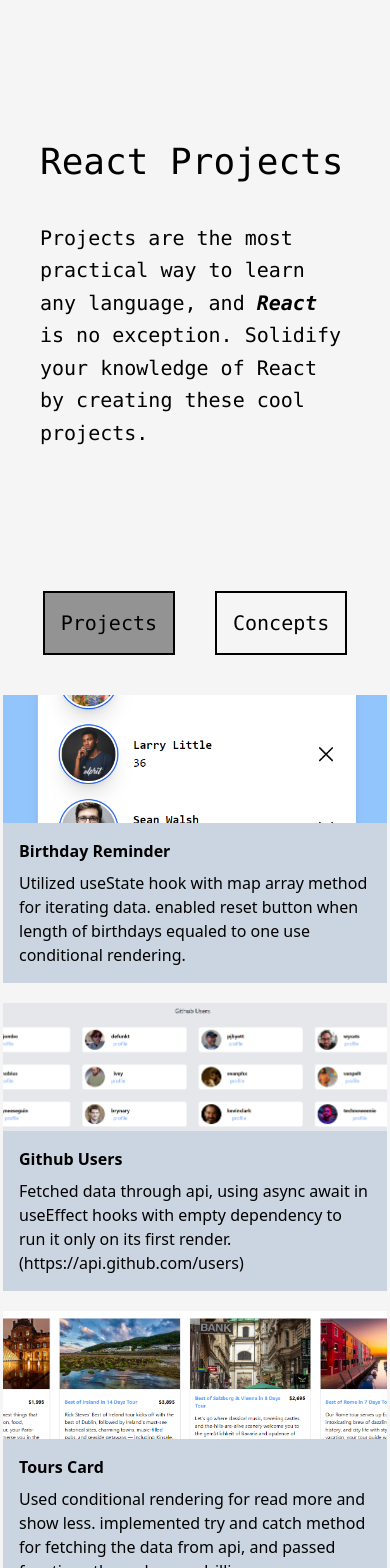
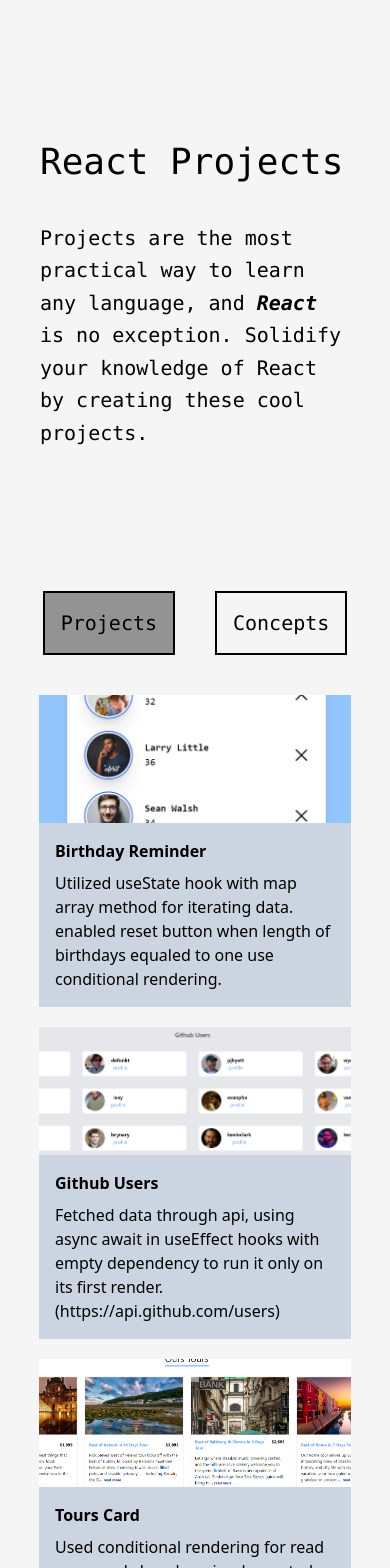
Before and after one commit to iamadityamall/react-projects, a React (Create React App) app: page /projects in a window 390 px wide. Shown: the top 1568 px of the page. Built offline with nearby package versions, Linux system fonts and the light colour scheme.

Commit message:
width updated

```diff
--- a/src/components/SingleProject.jsx
+++ b/src/components/SingleProject.jsx
@@ -1,5 +1,4 @@
 import React from "react";
-
 
 const SingleProject = ({ data }) => {
   const { name, info, link, image } = data;
@@ -9,13 +8,9 @@ const SingleProject = ({ data }) => {
       href={link}
       target="_blank"
       rel="noreferrer"
-      className="flex flex-col w-96 rounded-lg"
+      className="flex flex-col w-[80vw] rounded-lg sm:w-[60vw] md:w-[45vw] lg:w-[30vw] xl:w-[20vw]"
     >
-      <img
-        src={image}
-        alt={name}
-        className="w-full object-cover h-32"
-      />
+      <img src={image} alt={name} className="w-full object-cover h-32" />
       <div className="flex flex-col p-4 bg-slate-300 h-full">
         <h4 className="font-bold">{name}</h4>
         <p className="pt-2 h-full">{info}</p>
--- a/src/pages/Projects.jsx
+++ b/src/pages/Projects.jsx
@@ -8,7 +8,7 @@ const Projects = () => {
     document.title = "react-projects";
   }, []);
 
-  return <section className='flex flex-col items-center space-y-5 my-10 mx-10'>
+  return <section className='flex flex-col items-center space-y-5 my-10'>
     {projects.map((data) => {
       return <SingleProject data={data} key={data.id}/>
     })}
```
